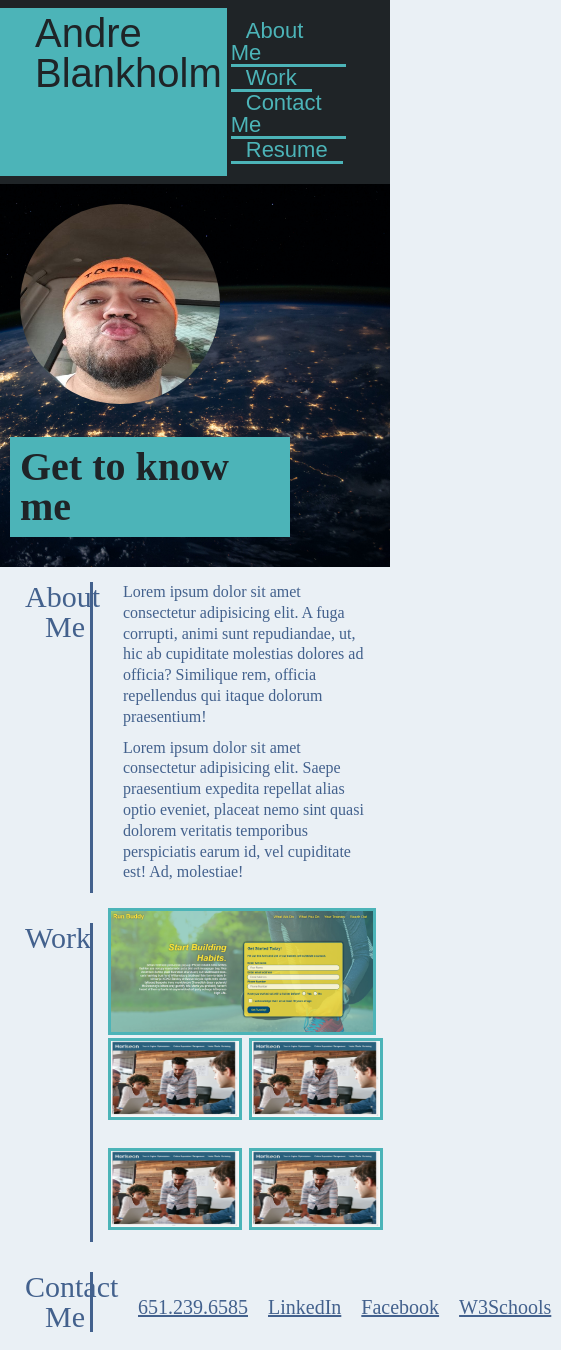
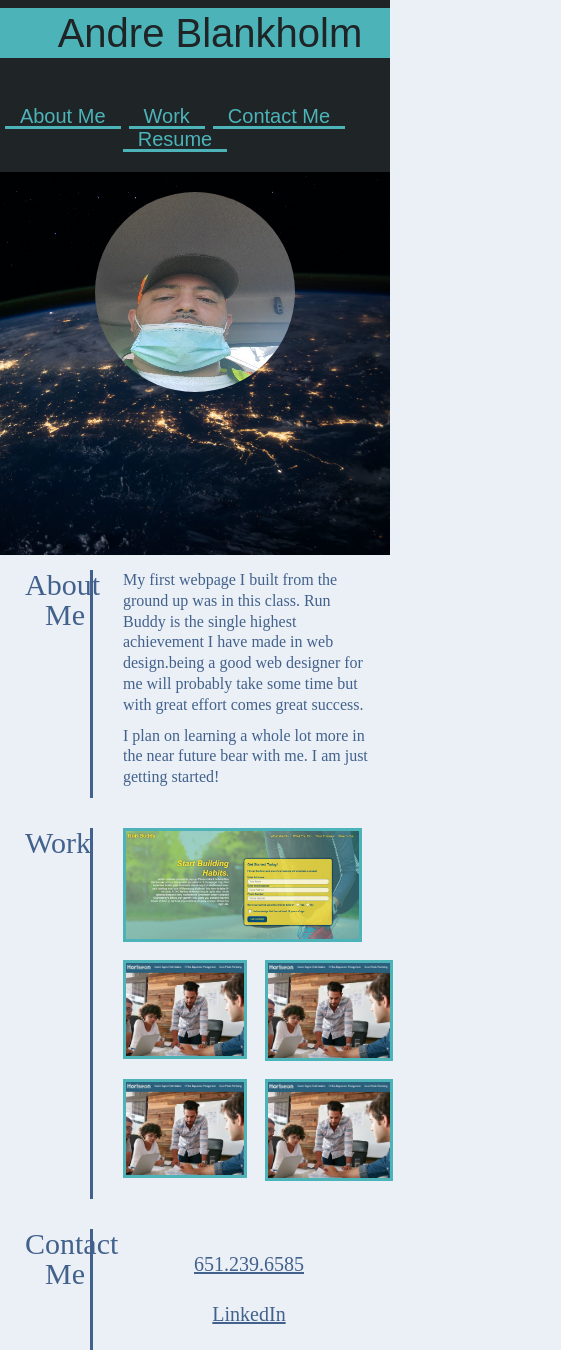
Before and after one commit to AndreBlankholm/good-choice-portfolio, a plain HTML site: page index.html in a window 390 px wide. Shown: the top 1350 px of the page, 561 px wide, since content can reach past the window. Drawn offline with Linux system fonts and the light colour scheme.

Commit message:
added some @media stuff and changed picture

```diff
--- a/assets/css/style.css
+++ b/assets/css/style.css
@@ -8,7 +8,7 @@
   --primary-color: #43618d;
   --secondary-color: #4cb4b8;
   --third-color: #1f2427;
-  --background:#eaf0f5;
+  --background: #eaf0f5;
 }
 
 header {
@@ -47,8 +47,8 @@ header nav ul {
 }
 
 header nav ul li {
- border-bottom: 3px solid var(--secondary-color);
- margin: 0 4px;
+  border-bottom: 3px solid var(--secondary-color);
+  margin: 0 4px;
 }
 
 header nav ul li a {
@@ -67,7 +67,7 @@ header nav ul li a:hover {
 /* section 2 back drop */
 
 .hero {
-  background-image:url("../images/view.jpg");
+  background-image: url("../images/view.jpg");
   background-size: cover;
   background-position: center;
   display: flex;
@@ -76,7 +76,6 @@ header nav ul li a:hover {
   align-items: flex-end;
   background-attachment: fixed;
   background-position: 100%;
-
 }
 
 .hero div img {
@@ -84,7 +83,6 @@ header nav ul li a:hover {
   width: 200px;
   border-radius: 50%;
   margin: 20px;
-
 }
 #get {
   color: var(--third-color);
@@ -107,14 +105,13 @@ body {
   border-right: 3px solid;
   font-size: 30px;
   padding: 0 5px 0 10px;
-  margin:15px;
+  margin: 15px;
   width: 20%;
   text-align: right;
   flex: 1;
 }
 
 .me {
-  margin: px 0 10px 10px;
   flex: 5;
   color: var(--primary-color);
   margin: 15px;
@@ -124,19 +121,21 @@ body {
   line-height: 1.3;
 }
 
-
 .first-div {
   display: flex;
-
 }
 
-.large-app img {
+.apps-row-one {
+  margin: 0 0 15px 0;
+}
+
+.apps-row-one img {
   border: 3px solid var(--secondary-color);
 }
 
-.projects{
+.projects {
   flex: 5;
-
+  margin: 15px;
 }
 
 .links {
@@ -144,13 +143,12 @@ body {
   flex: 5;
   font-size: 20px;
   margin: 20px;
-  justify-content:space-evenly;
+  justify-content: space-evenly;
 }
 
 .item {
   display: inline-block;
   margin: 20px 10px 10px 10px;
-
 }
 
 .item a {
@@ -164,16 +162,93 @@ body {
 
 .projects img {
   width: 95%;
-
 }
 
-
-.apps {
+.apps-row-two {
   display: flex;
-
 }
 
-.apps img {
-  height: 75%;
+.image-left-margin {
+  margin-left: 18px;
+}
+
+.apps-row-two div img {
   border: 3px solid var(--secondary-color);
+  max-width: 100%;
+  height: auto;
+  width: 722px;
 }
+
+.apps-row-two div {
+  margin: 0 0 15px 0;
+}
+
+.apps-row-three {
+  display: flex;
+}
+
+.apps-row-three div img {
+  border: 3px solid var(--secondary-color);
+  max-width: 100%;
+  height: auto;
+  width: 722px;
+}
+
+.apps-row-three div {
+  margin: 0 0 15px 0;
+}
+
+@media screen and (max-width: 980px) {
+  header {
+    padding-bottom: 0;
+    justify-content: center;
+  }
+
+  header h1 {
+    width: 100%;
+    text-align: center;
+  }
+
+  header nav ul {
+    margin-top: 20px;
+    width: 100%;
+    justify-content: center;
+  }
+
+  header nav ul li a {
+    font-size: 20px;
+  }
+
+  footer h2,
+  footer div {
+    text-align: center;
+    width: 100%;
+  }
+}
+
+@media screen and (max-width: 769px) {
+  .header {
+    display: flex;
+    flex-wrap: wrap;
+  }
+
+  h1 {
+    justify-content: center;
+  }
+}
+
+@media screen and (max-width: 576px) {
+  .hero {
+    display: flex;
+    flex-wrap: wrap;
+    justify-content: center;
+  }
+  .hero h2 {
+    opacity: 0;
+  }
+
+  .links {
+    display: flex;
+    flex-wrap: wrap;
+  }
+}
--- a/index.html
+++ b/index.html
@@ -31,62 +31,58 @@
     </header>
     <section class="hero">
       <div class="headshot">
-        <img src="./assets/images/3157.jpg" alt="image of man with skullcap on" />
+        <img src="./assets/images/2687.jpg" alt="image of man tired of working outside for a living" />
       </div>
       <div>
         <h2 id="get">Get to know me</h2>
         <!--added id-->
       </div>
     </section>
-<!----------------------------------------section 2----------------------------------------------->
     <section  class="main">
 
       <div id="about-me" class="first-div">
         <h3>About Me</h3>
          <div class="me">
-                <p>Lorem ipsum dolor sit amet consectetur adipisicing elit. A fuga corrupti, animi sunt repudiandae, ut, hic ab cupiditate molestias dolores ad officia? Similique rem, officia repellendus qui itaque dolorum praesentium!</p>
-                <p>Lorem ipsum dolor sit amet consectetur adipisicing elit. Saepe praesentium expedita repellat alias optio eveniet, placeat nemo sint quasi dolorem veritatis temporibus perspiciatis earum id, vel cupiditate est! Ad, molestiae!</p>
+                <p>My first webpage I built from the ground up was in this class. Run Buddy is the single highest achievement I have made in web design.being a good web designer for me will probably take some time but with great effort comes great success.</p>
+                <p>I plan on learning a whole lot more in the near future bear with me. I am just getting started!</p>
             </div>
         </div>
       </div>
-      <!------------------------------------------------------------------------------------------>
       <div id="work" class="first-div" >
         <h3>Work</h3>
          <div class="projects" >
-               <div class="large-app">
+               <div class="apps-row-one">
                  <a href="https://andreblankholm.github.io/run-buddy/">
                    <img src="./assets/images/Screenshot 2022-03-14 172956.png" alt="complete projct of an website for runners">
                   </a>
                </div>
-               <div class="apps">
+               <div class="apps-row-two">
                  <div>
                    <a href="https://andreblankholm.github.io/urban1/">
-                  <img src="./assets/images/image Horison front page.png" alt="Website link to Horison front page">
+                  <img src="./assets/images/horisen.png" alt="Website link to Horison front page">
                   </a>
                  </div>
                  <div>
                   <a href="https://andreblankholm.github.io/urban1/">
-                    <img src="./assets/images/image Horison front page.png" alt="Website link to Horison front page">
+                    <img src="./assets/images/horisen.png" alt="Website link to Horison front page" class="image-left-margin">
                     </a>
                  </div>
               </div>
-               <div class="apps">
+              <div class="apps-row-three">
                 <div>
                   <a href="https://andreblankholm.github.io/urban1/">
-                 <img src="./assets/images/image Horison front page.png" alt="Website link to Horison front page">
+                 <img src="./assets/images/horisen.png" alt="Website link to Horison front page">
                  </a>
                 </div>
                 <div>
                  <a href="https://andreblankholm.github.io/urban1/">
-                   <img src="./assets/images/image Horison front page.png" alt=" Website link to Horison front page">
+                   <img src="./assets/images/horisen.png" alt="Website link to Horison front page" class="image-left-margin">
                    </a>
                 </div>
              </div>
-               <div></div>
         </div>
       </div>
-      </div>
-      <!-------------------------------------------------------------------------------------->
+      <footer>
         <div id="contact-me" class="first-div">
           <h3>Contact Me</h3>
             <div class="links">
@@ -107,4 +103,5 @@
               </div>
 
             </div>
+      </footer>
     </section>
```
Also changed, not shown: assets/images/2687.jpg (added), assets/images/horisen.png (added), assets/images/image Horison front page.png (deleted), assets/images/resume 2022-03-14 232836.png (added), assets/images/screenshot.png (added), 1 other file. Lines whose indentation alone changed are shown as unchanged.
